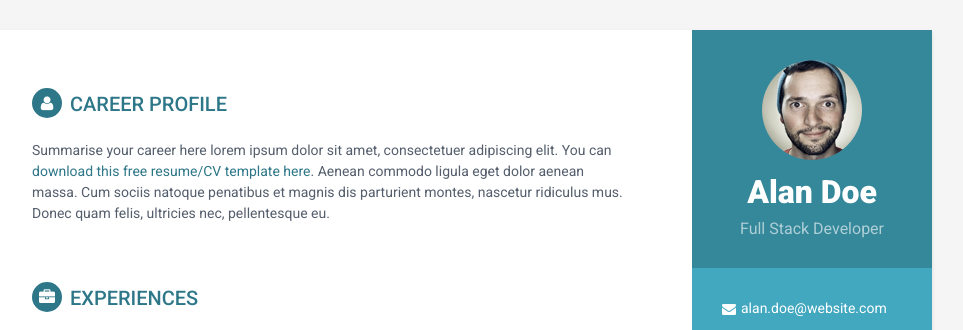
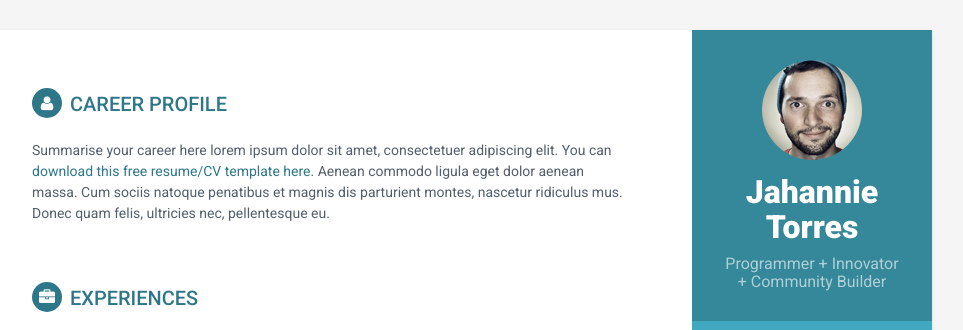
Before and after one commit to Jahannie/Resume, a plain HTML site: page index.html in a window 1280 px wide. Shown: the top 330 px of the page, without its empty margins (188-1151 px from the left). Drawn offline with Linux system fonts and the light colour scheme.

Commit message:
Test
Test Name

```diff
--- a/index.html
+++ b/index.html
@@ -31,8 +31,8 @@
         <div class="sidebar-wrapper">
             <div class="profile-container">
                 <img class="profile" src="assets/images/profile.png" alt="" />
-                <h1 class="name">Alan Doe</h1>
-                <h3 class="tagline">Full Stack Developer</h3>
+                <h1 class="name">Jahannie Torres</h1>
+                <h3 class="tagline">Programmer + Innovator + Community Builder</h3>
             </div><!--//profile-container-->
 
             <div class="contact-container container-block">
```
